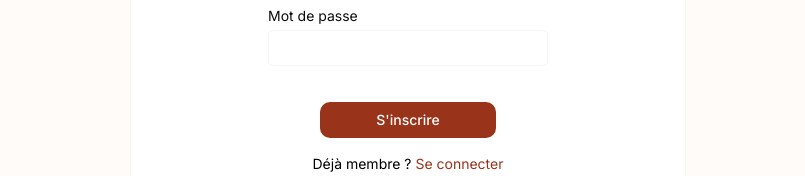
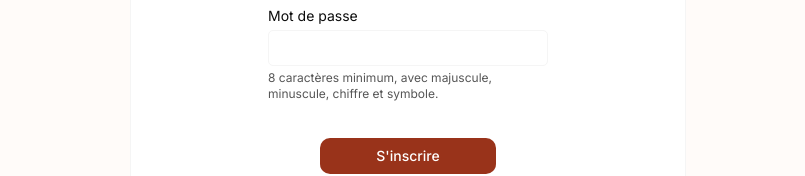
Before and after one commit to gvialdev-creator/OCR-P12-KASA, a Next.js app in the folder frontend/: page /sign-in in a window 1280 px wide. Shown: the part 595-771 px from the top of the page, without its empty margins (232-1037 px from the left). Built offline with nearby package versions, Linux system fonts and the light colour scheme; no server answers.

Commit message:
feat: enhance authentication validation with email and password checks

```diff
--- a/frontend/src/features/auth/actions/login.ts
+++ b/frontend/src/features/auth/actions/login.ts
@@ -5,6 +5,7 @@ import { redirect } from "next/navigation";
 
 import { ApiError } from "@/api/errors";
 import { loginWithApi } from "@/features/auth/services/login";
+import { isValidEmail } from "@/features/auth/validation";
 
 export interface LoginState {
   error: string | null;
@@ -18,7 +19,7 @@ export async function loginAction(
   const password = formData.get("password");
   const email = typeof emailValue === "string" ? emailValue.trim() : "";
 
-  if (!/^[^\s@]+@[^\s@]+\.[^\s@]+$/.test(email) || typeof password !== "string" || !password) {
+  if (!isValidEmail(email) || typeof password !== "string" || !password) {
     return { error: "Saisissez une adresse email valide et un mot de passe." };
   }
 
--- a/frontend/src/features/auth/actions/register.ts
+++ b/frontend/src/features/auth/actions/register.ts
@@ -4,6 +4,7 @@ import { redirect } from "next/navigation";
 
 import { ApiError } from "@/api/errors";
 import { registerWithApi } from "@/features/auth/services/register";
+import { isValidEmail, isValidNewPassword } from "@/features/auth/validation";
 
 export interface RegisterState {
   error: string | null;
@@ -21,8 +22,11 @@ export async function registerAction(
   const givenName = typeof givenNameValue === "string" ? givenNameValue.trim() : "";
   const email = typeof emailValue === "string" ? emailValue.trim() : "";
 
-  if (!familyName || !givenName || !/^[^\s@]+@[^\s@]+\.[^\s@]+$/.test(email) || typeof password !== "string" || password.length < 6) {
-    return { error: "Renseignez nom, prénom, adresse email valide et mot de passe d'au moins 6 caractères." };
+  if (!familyName || !givenName || !isValidEmail(email)) {
+    return { error: "Renseignez nom, prénom et une adresse email valide." };
+  }
+  if (typeof password !== "string" || !isValidNewPassword(password)) {
+    return { error: "Le mot de passe doit contenir au moins 8 caractères, une majuscule, une minuscule, un chiffre et un symbole." };
   }
 
   try {
--- a/frontend/src/features/auth/components/register-form.tsx
+++ b/frontend/src/features/auth/components/register-form.tsx
@@ -6,6 +6,7 @@ import { useFormStatus } from "react-dom";
 
 import { Button } from "@/components/ui/button";
 import { registerAction, type RegisterState } from "@/features/auth/actions/register";
+import { passwordPattern } from "@/features/auth/validation";
 
 const initialState: RegisterState = { error: null };
 const inputClassName = "h-9 w-full rounded-sm border border-neutral-light-grey bg-neutral-white px-3 text-sm text-neutral-black focus-visible:outline-2 focus-visible:outline-brand-main-red";
@@ -45,7 +46,8 @@ export function RegisterForm() {
       </div>
       <div>
         <label htmlFor="register-password" className="mb-1 block text-sm text-neutral-black">Mot de passe</label>
-        <input id="register-password" name="password" type="password" autoComplete="new-password" minLength={6} required className={inputClassName} {...errorProps} />
+        <input id="register-password" name="password" type="password" autoComplete="new-password" minLength={8} pattern={passwordPattern} title="8 caractères minimum, avec majuscule, minuscule, chiffre et symbole" aria-describedby={state.error ? "password-help register-error" : "password-help"} required className={inputClassName} aria-invalid={Boolean(state.error)} />
+        <p id="password-help" className="mt-1 text-xs text-neutral-dark-grey">8 caractères minimum, avec majuscule, minuscule, chiffre et symbole.</p>
       </div>
       {state.error && (
         <p id="register-error" role="alert" className="text-sm text-brand-main-red">
--- /dev/null
+++ b/frontend/src/features/auth/validation.ts
@@ -0,0 +1,10 @@
+export const passwordPattern = String.raw`(?=.*[A-Z])(?=.*[a-z])(?=.*[0-9])(?=.*[^A-Za-z0-9\s]).{8,}`;
+
+export function isValidEmail(email: string): boolean {
+  return /^[^\s@]+@[^\s@]+\.[^\s@]+$/.test(email.trim());
+}
+
+export function isValidNewPassword(password: string): boolean {
+  return password.length >= 8 && /[A-Z]/.test(password) && /[a-z]/.test(password) &&
+    /[0-9]/.test(password) && /[^A-Za-z0-9\s]/.test(password);
+}
```
Also changed, not shown: 2 other files (tests, documents, lock files or other folders).
